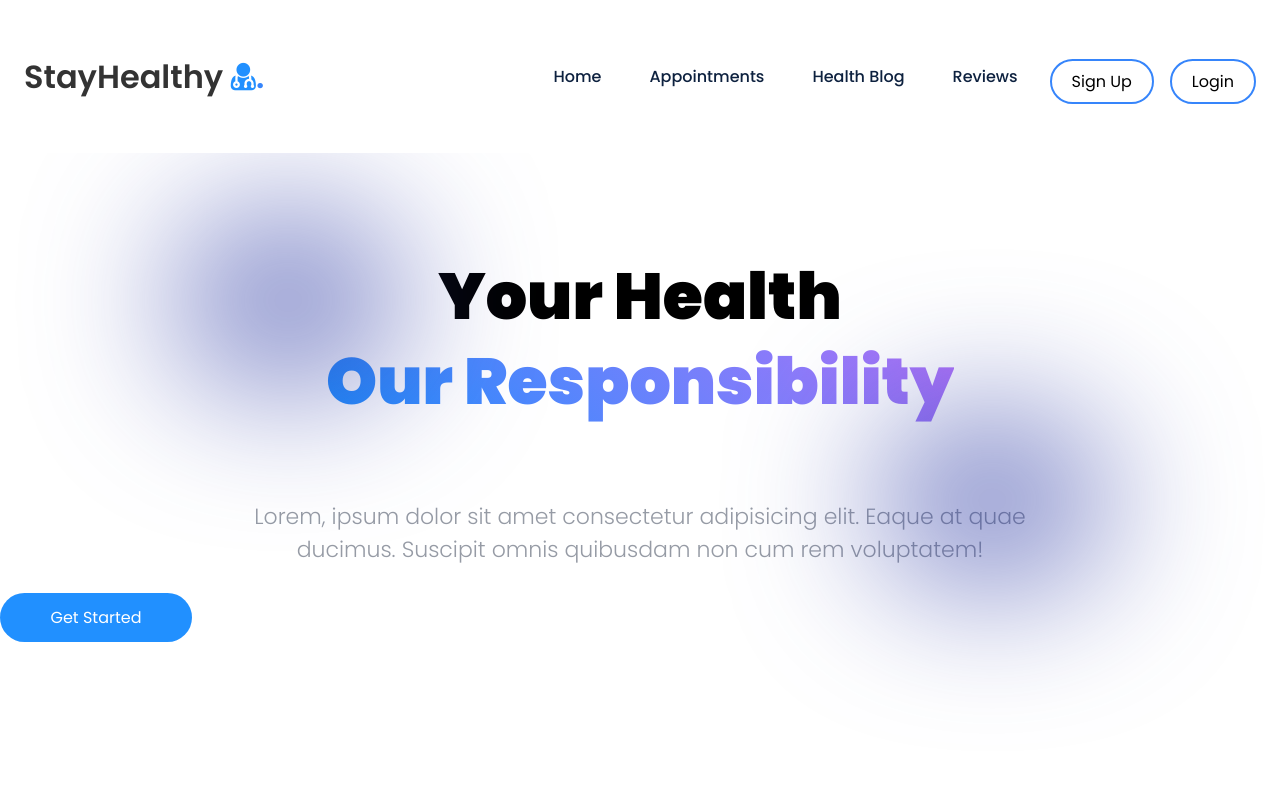
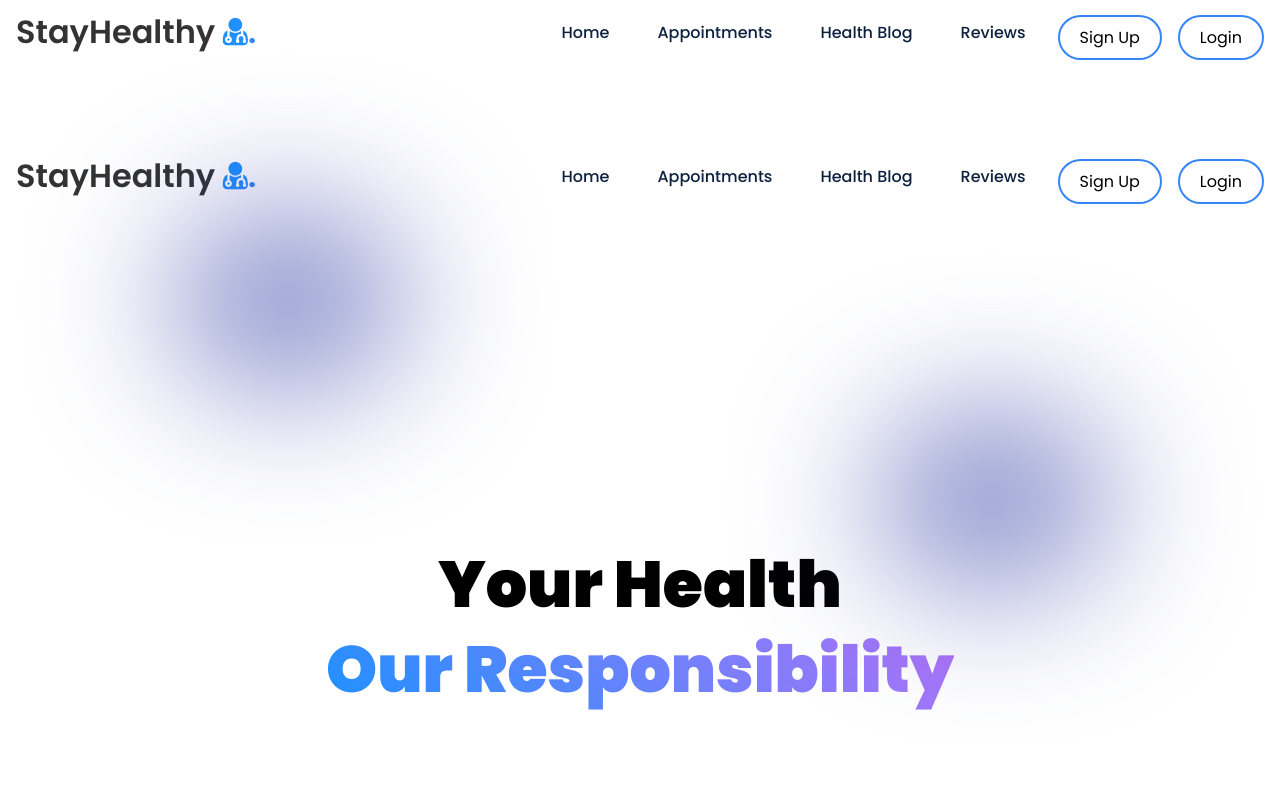
Before and after one commit to bahaungor/test_med_app, a React (Create React App) app: page / in a window 1280 px wide. Shown: the top 793 px of the page. Built offline with nearby package versions, Linux system fonts and the light colour scheme.

Commit message:
profile imp

```diff
--- a/src/App.js
+++ b/src/App.js
@@ -34,6 +34,7 @@ function App() {
             <Route path="/reviews" element={<ReviewForm />} />
             <Route path="/profile" element={<ProfileForm />} />
             <Route path="/instant-consultation" element={<InstantConsultation />} />
+            <Route path="/search/doctors" element={<InstantConsultation />} />
           </Routes>
           </Notification>
         </BrowserRouter>
--- a/src/Components/Navbar/Navbar.css
+++ b/src/Components/Navbar/Navbar.css
@@ -48,17 +48,14 @@ input[type=number]{
 
 /* Main Navigation Bar */
 nav {
-    position: fixed;
-    top: 0;
-    left: 50%;
-    transform: translateX(-50%);
     width: 100%;
-    padding: 1.5rem;
+    padding: 1rem;
+    height: 64px;
     display: flex;
     align-items: center;
     justify-content: space-between;
     background-color: #ffffff;
-    z-index: 1000;
+    margin-bottom: 80px;
 }
 
 /* Logo */
--- a/src/Components/ProfileCard/ProfileCard.css
+++ b/src/Components/ProfileCard/ProfileCard.css
@@ -7,8 +7,6 @@
     padding: 20px; /* Add 20 pixels of padding inside the container */
     background-color: #f5f5f5; /* Set the background color of the container to light gray */
     border-radius: 4px; /* Apply a border radius of 4 pixels to round the corners */
-    margin-top: 250px;
-    padding-top: 250px;
 }
 
 /* Styles for the heading within the profile container */
@@ -24,7 +22,7 @@
 /* Styles for labels within the profile container */
 .profile-container label {
     display: block; /* Display labels as block elements to stack them vertically */
-    margin-bottom: 10px; /* Add a bottom margin of 10 pixels to separate labels */
+    margin-bottom: 50px; /* Add a bottom margin of 10 pixels to separate labels */
 }
 
 /* Styles for text and email input fields within the profile container */
--- a/src/Components/ProfileCard/ProfileCard.js
+++ b/src/Components/ProfileCard/ProfileCard.js
@@ -1,5 +1,3 @@
-// Following code has been commented with appropriate comments for your reference.
-// Import necessary modules from React and other files
 import React, { useEffect, useState } from "react";
 import { API_URL } from "../../config";
 import { useNavigate } from "react-router-dom";
@@ -116,12 +114,13 @@ const ProfileForm = () => {
     <div className="profile-container">
       {editMode ? (
         <form onSubmit={handleSubmit}>
-            <label>
+        <label>
          Name
          <input
            type="text"
            name="name"
-           value={updatedDetails.name}
+        //    value={updatedDetails.name}
+
            onChange={handleInputChange}
          />
        </label>
```
